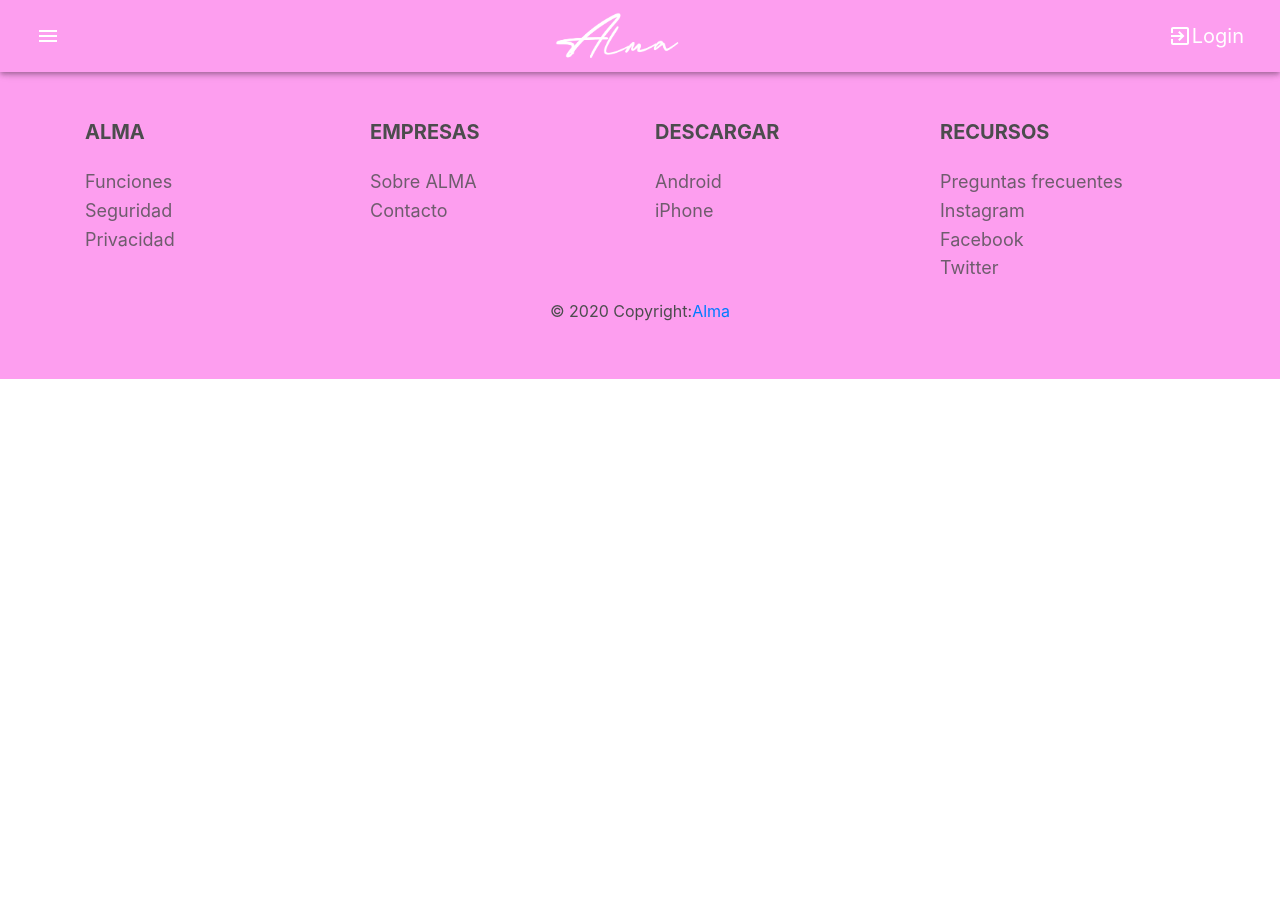
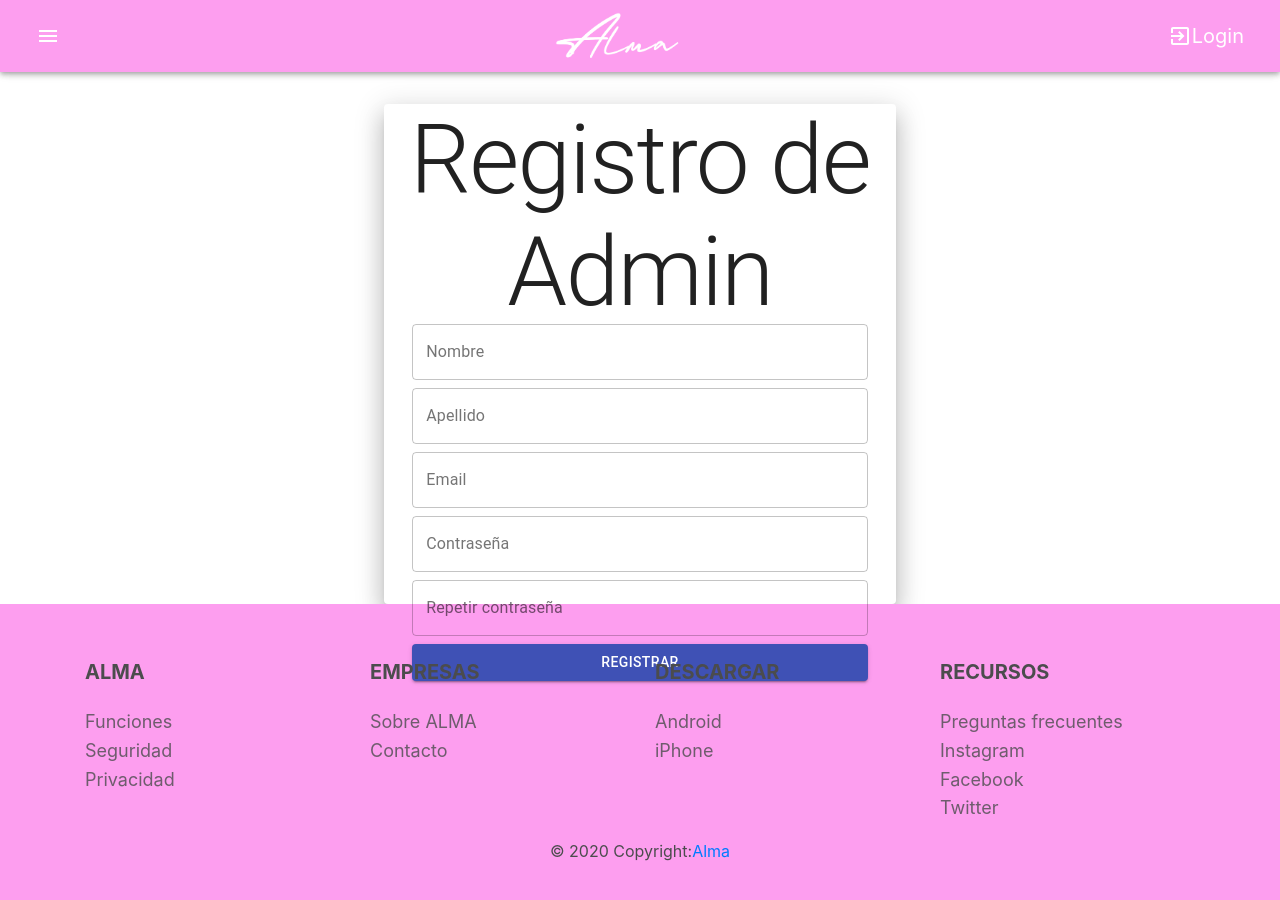
Before and after one commit to Rayo-Fco/Alma-Front, a React (Create React App) app: page /regAdmin in a window 1280 px wide. Shown: the top 900 px of the page. Before the commit the page ends 800 px from the top, so only its background shows below. Built offline with nearby package versions, Linux system fonts and the light colour scheme.

Commit message:
register admin

```diff
--- a/src/components/App.js
+++ b/src/components/App.js
@@ -20,6 +20,7 @@
 import MapViewData from './MapViewData'
 import 'bootstrap/dist/css/bootstrap.min.css';
 import { UserContextProvider } from '../context/UserContext';
+import RegisterAdmin from './RegisterAdmin';
 
 function App() {
   return (
@@ -53,6 +54,8 @@
               </Route>
               <Route component={MapViewData} exact path="/mapdata">
               </Route>
+              <Route component={RegisterAdmin} exact path="/regAdmin">
+              </Route>
             </Switch>
             <Footer />
           </Suspense>
--- /dev/null
+++ b/src/components/RegisterAdmin.js
@@ -0,0 +1,77 @@
+import React from 'react';
+import { Paper, Grid, FormControl, TextField, Button, Typography } from '@material-ui/core';
+import { makeStyles } from '@material-ui/core/styles'
+
+const usesStyles = makeStyles((theme) => ({
+    container: {
+        margin: 'auto',
+        marginTop: theme.spacing(5),
+        paddingBot: theme.spacing(5),
+        height: 500,
+        width: '40%',
+    },
+    grdC: {
+        margin: 'auto',
+        width: '85%'
+    },
+    input: {
+        marginTop: theme.spacing(1)
+    }
+}))
+
+function RegisterAdmin(props) {
+    const classes = usesStyles();
+
+    return (
+        <Paper className={classes.container} elevation={15}>
+            <Typography variant="h1" color="initial">
+                Registro de Admin
+            </Typography>
+            <Grid container spacing={3}>
+                <FormControl className={classes.grdC}>
+                    <TextField
+                        className={classes.input}
+                        id=""
+                        label="Nombre"
+                        variant="outlined"
+                    />
+                    <TextField
+                        className={classes.input}
+                        id=""
+                        label="Apellido"
+                        variant="outlined"
+                    />
+                    <TextField
+                        className={classes.input}
+                        id=""
+                        type=""
+                        label="Email"
+                        variant="outlined"
+                    />
+                    <TextField
+                        className={classes.input}
+                        id=""
+                        label="Contraseña"
+                        type="password"
+                        variant="outlined"
+                    />
+                     <TextField
+                        className={classes.input}
+                        id=""
+                        label="Repetir contraseña"
+                        type="password"
+                        variant="outlined"
+                    />
+                    <Button
+                        variant="contained"
+                        className={classes.input}
+                        color="primary">
+                        Registrar
+                </Button>
+                </FormControl>
+            </Grid>
+        </Paper>
+    );
+}
+
+export default RegisterAdmin;
```
